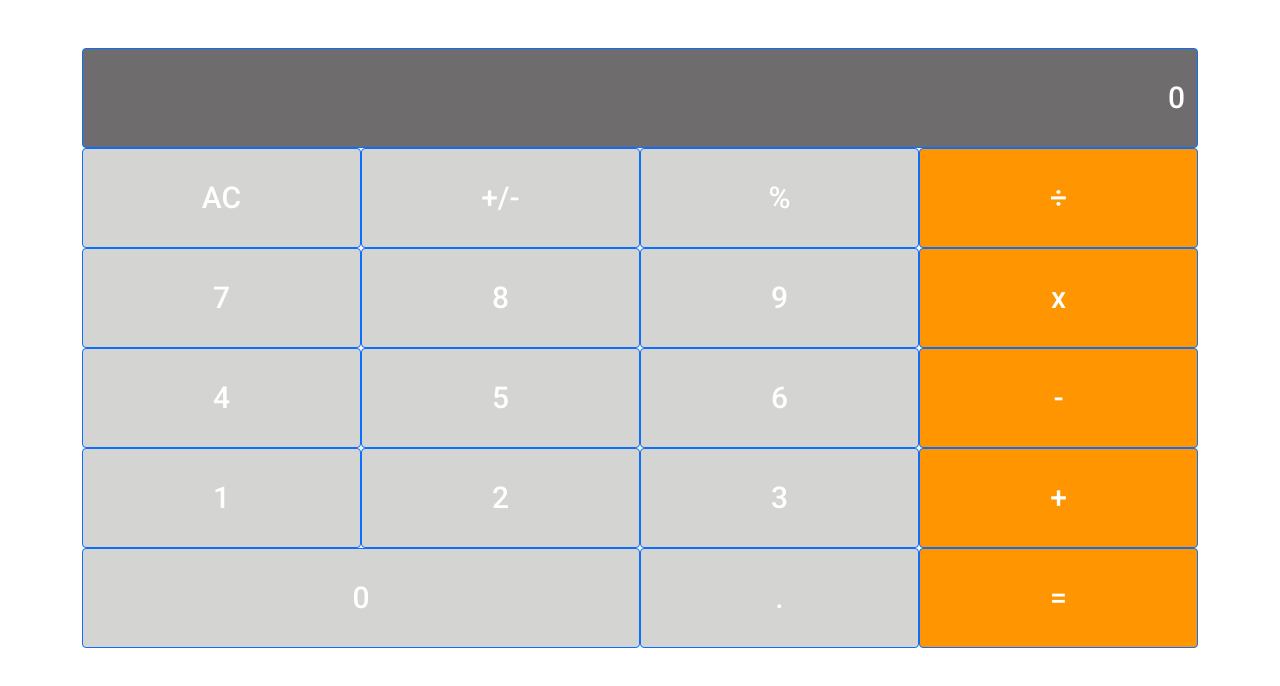
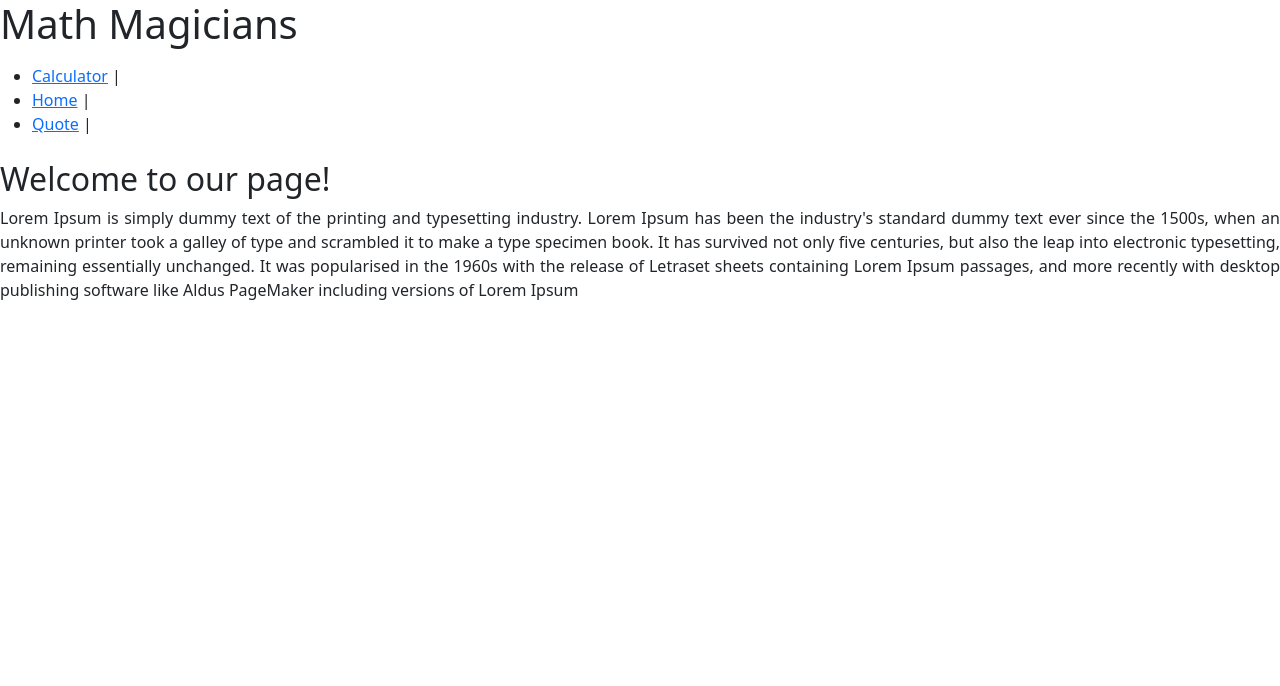
Before and after one commit to kimothokamau/mathmagicians, a React (Create React App) app: page /Home in a window 1280 px wide. Shown: the top 686 px of the page. Built offline with nearby package versions, Linux system fonts and the light colour scheme.

Commit message:
Add home and quotes page

```diff
--- a/package.json
+++ b/package.json
@@ -11,6 +11,7 @@
     "react": "^17.0.2",
     "react-bootstrap": "^2.0.0-beta.5",
     "react-dom": "^17.0.2",
+    "react-router-dom": "^5.2.0",
     "react-scripts": "4.0.3",
     "web-vitals": "^1.0.1"
   },
--- a/src/App.js
+++ b/src/App.js
@@ -1,5 +1,13 @@
 import React from 'react';
+import {
+  BrowserRouter as Router,
+  Switch,
+  Route,
+} from 'react-router-dom';
 import Calculator from './components/Calculator';
+import Home from './components/Home';
+import NavBar from './components/NavBar';
+import Quote from './components/Quote';
 
 class App extends React.Component {
   constructor(props) {
@@ -9,7 +17,20 @@ class App extends React.Component {
 
   render() {
     return (
-      <Calculator />
+      <Router>
+        <NavBar />
+        <Switch>
+          <Route exact path="/">
+            <Calculator />
+          </Route>
+          <Route path="/Home">
+            <Home />
+          </Route>
+          <Route path="*">
+            <Quote />
+          </Route>
+        </Switch>
+      </Router>
     );
   }
 }
--- /dev/null
+++ b/src/components/Home.js
@@ -0,0 +1,20 @@
+const Home = () => (
+  <div>
+    <h2>Welcome to our page!</h2>
+    <p style={{
+      textAlign: 'justify',
+    }}
+    >
+      Lorem Ipsum is simply dummy text of the printing and typesetting industry.
+      Lorem Ipsum has been the industry&apos;s standard dummy text ever since the 1500s,
+      when an unknown printer took a galley of type and scrambled it to make a type specimen book.
+      It has survived not only five centuries, but also the leap into electronic typesetting,
+      remaining essentially unchanged.
+      It was popularised in the 1960s with the release of Letraset sheets containing
+      Lorem Ipsum passages, and more recently with desktop publishing software
+      like Aldus PageMaker including versions of Lorem Ipsum
+    </p>
+  </div>
+);
+
+export default Home;
--- /dev/null
+++ b/src/components/NavBar.js
@@ -0,0 +1,42 @@
+import React from 'react';
+import { NavLink } from 'react-router-dom';
+
+const NavBar = () => {
+  const links = [
+    {
+      id: 1,
+      path: '/',
+      text: 'Calculator',
+    },
+    {
+      id: 2,
+      path: '/home',
+      text: 'Home',
+    },
+    {
+      id: 3,
+      path: '/quote',
+      text: 'Quote',
+    },
+  ];
+
+  return (
+    <div className="navbar-component">
+      <h1>Math Magicians</h1>
+      <nav className="navbar">
+        <ul className="navbar-list">
+          {links.map((link) => (
+            <li key={link.id} className="navbar-list-items">
+              <NavLink to={link.path} activeClassName="active-link" exact>
+                {link.text}
+              </NavLink>
+              <span className="pipe-divisor"> | </span>
+            </li>
+          ))}
+        </ul>
+      </nav>
+    </div>
+  );
+};
+
+export default NavBar;
--- /dev/null
+++ b/src/components/Quote.js
@@ -0,0 +1,18 @@
+import React from 'react';
+
+const Quote = () => (
+  <>
+    <p style={{
+      fontSize: '2rem',
+      textAlign: 'center',
+      margin: '0 0.5rem',
+    }}
+    >
+      Mathematics is not about numbers,equations,
+      computations or algorithms: its about understanding-
+      Willian Paul Thurston
+    </p>
+  </>
+);
+
+export default Quote;
```
Also changed, not shown: 2 other files (tests, documents, lock files or other folders).
